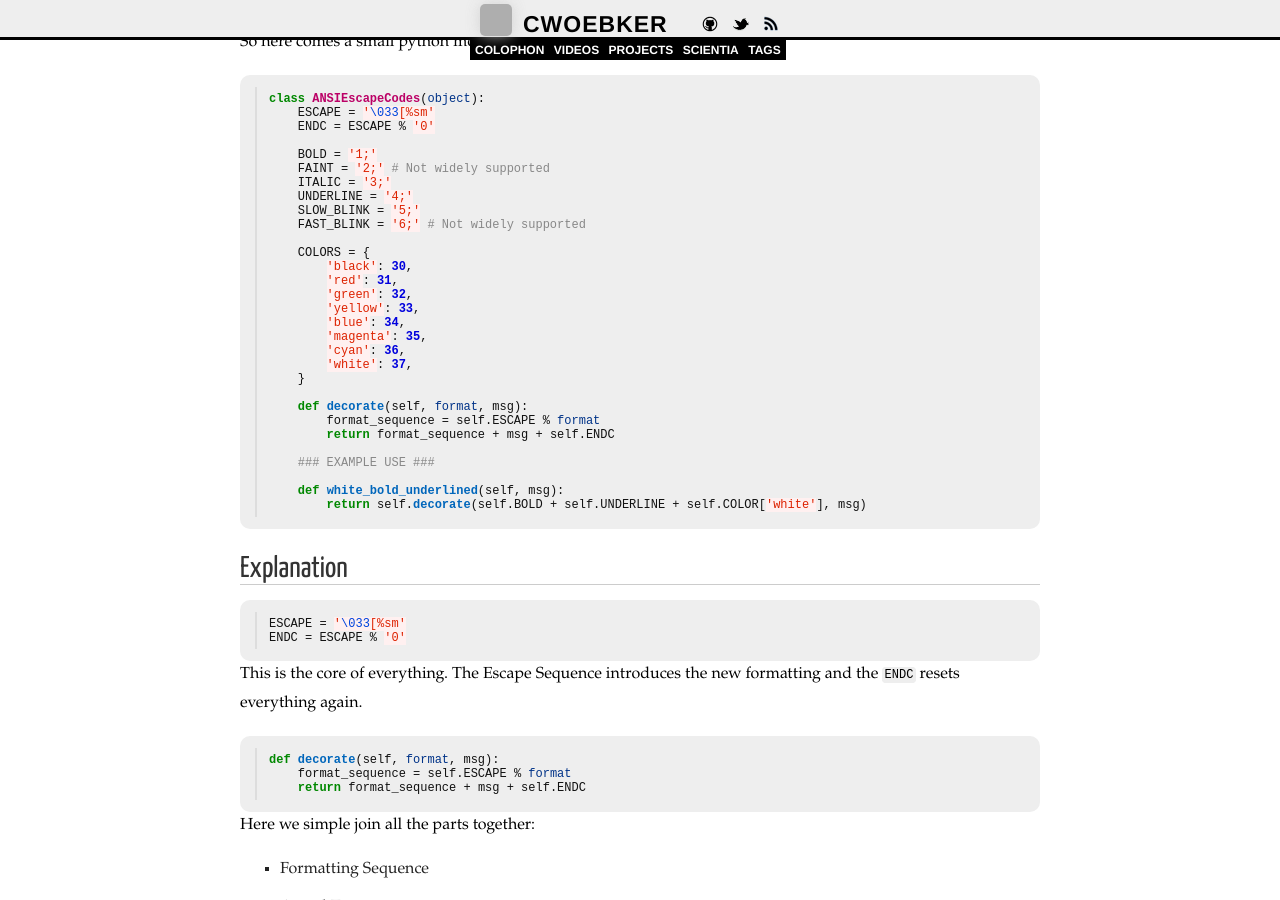
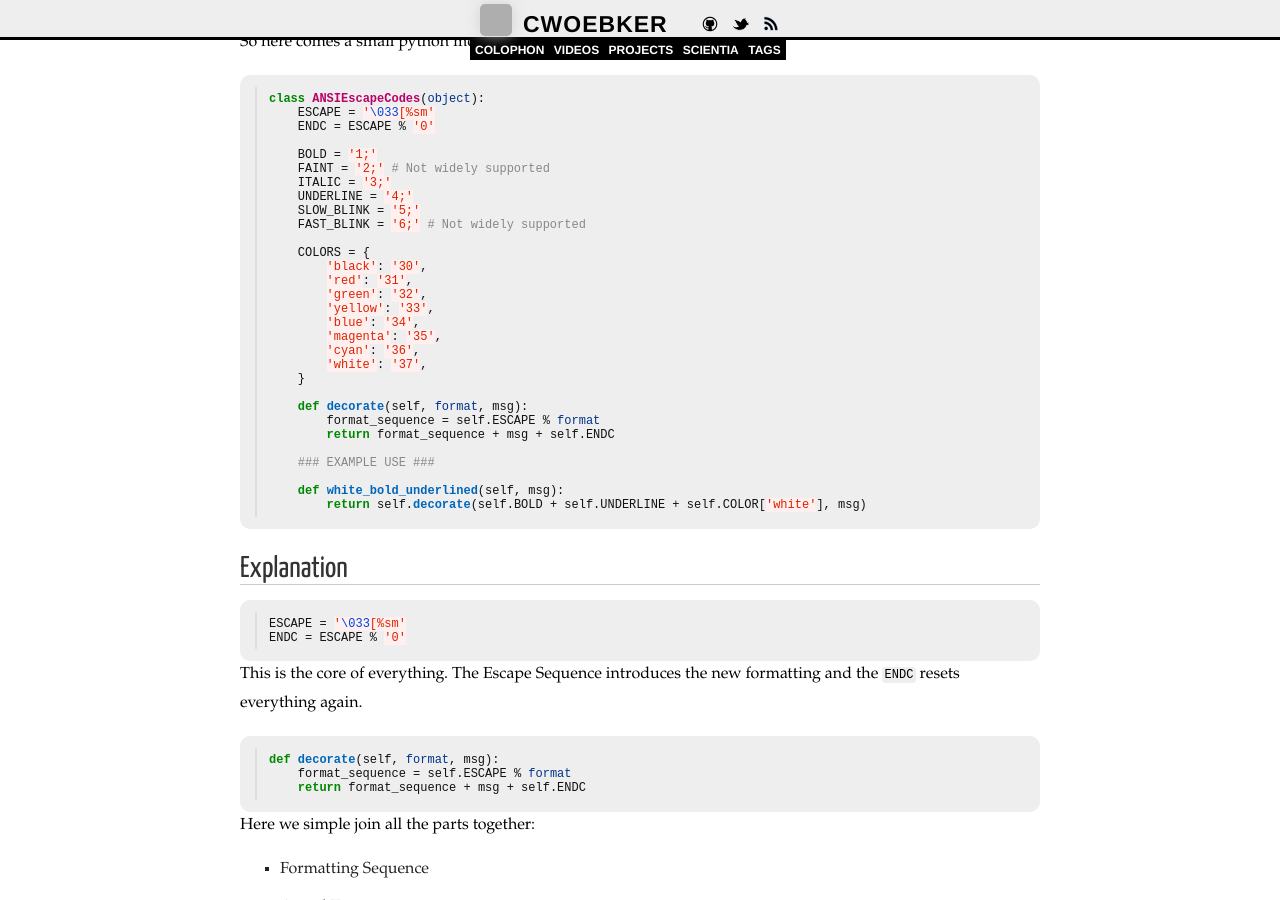
Before and after one commit to cwoebker/.com, a Jekyll site: the page built from _posts/2012-01-04-ansi-escape-codes.markdown, in a window 1280 px wide and 900 px high, scrolled down 914 px. Built offline with Jekyll 4.4.1, drawn with Linux system fonts in a browser that asks for light colours; Markdown is read by kramdown in place of the engine named in the settings; comment, search, counter and statistics services are not loaded; grey boxes are pictures that could not be loaded.

```diff
--- a/_posts/2012-01-04-ansi-escape-codes.markdown
+++ b/_posts/2012-01-04-ansi-escape-codes.markdown
@@ -52,14 +52,14 @@ class ANSIEscapeCodes(object):
     FAST_BLINK = '6;' # Not widely supported
 
     COLORS = {
-        'black': 30,
-        'red': 31,
-        'green': 32,
-        'yellow': 33,
-        'blue': 34,
-        'magenta': 35,
-        'cyan': 36,
-        'white': 37,
+        'black': '30',
+        'red': '31',
+        'green': '32',
+        'yellow': '33',
+        'blue': '34',
+        'magenta': '35',
+        'cyan': '36',
+        'white': '37',
     }
 
     def decorate(self, format, msg):
```
